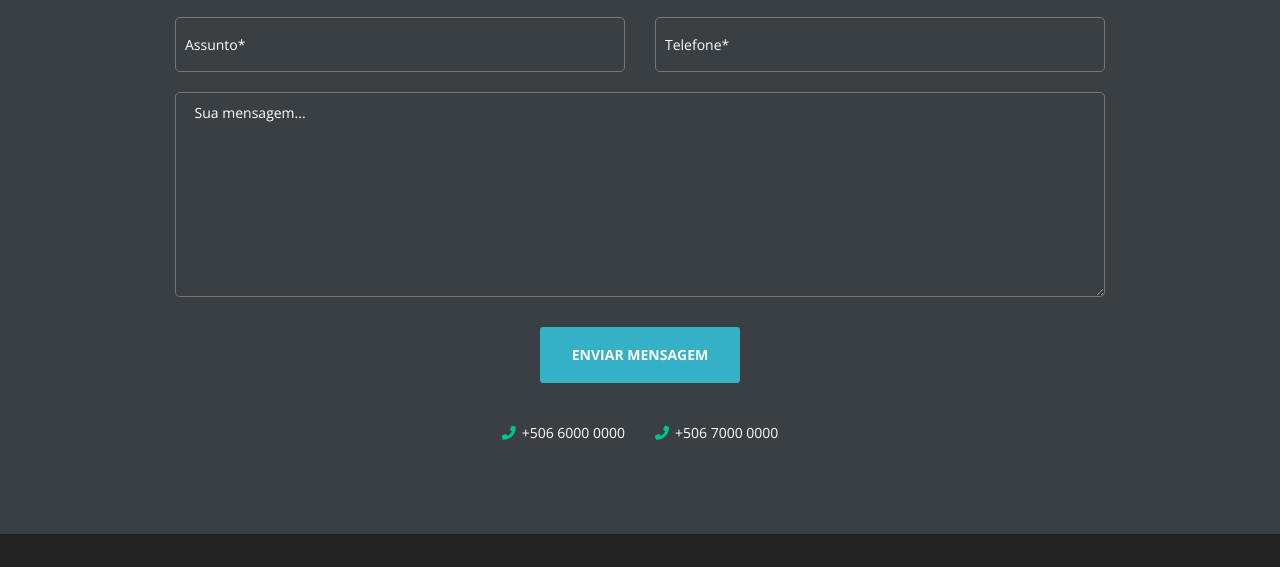
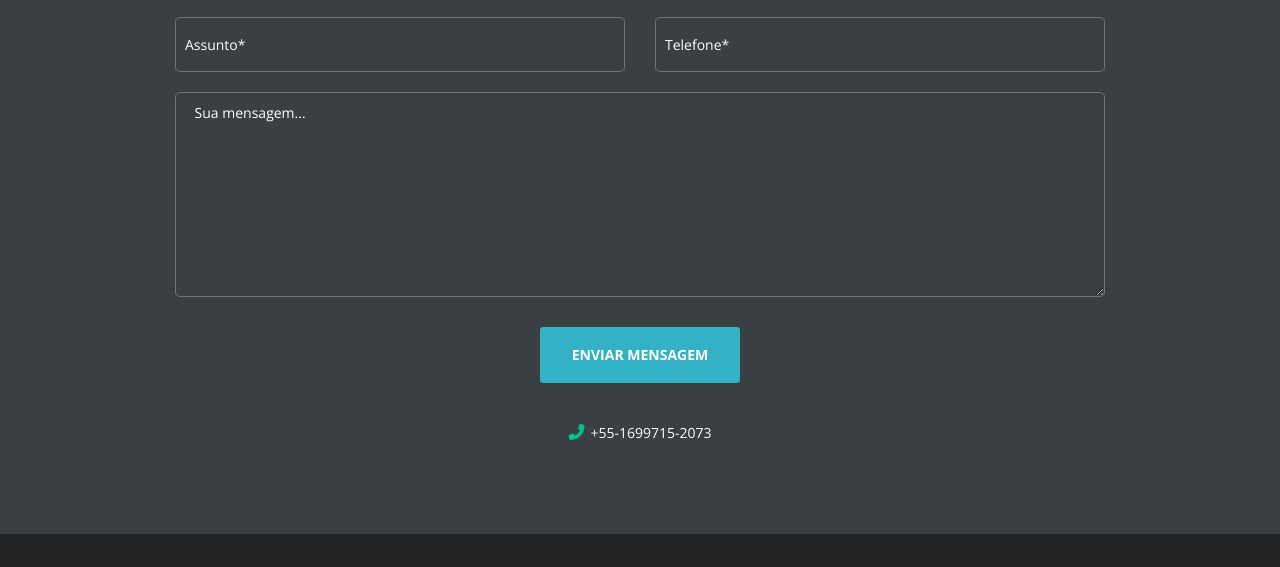
Before and after one commit to crjeffrey007/metatronstudio, a plain HTML site: page pt.html in a window 1280 px wide. Shown: the part 5729-6296 px from the top of the page. Drawn offline with nearby package versions, Linux system fonts and the light colour scheme.

Commit message:
Update pt.html

```diff
--- a/pt.html
+++ b/pt.html
@@ -657,13 +657,12 @@
     </div>
 
     <div class="row text-center" style="margin-top:40px;">
-      <div class="col-md-12">
-        <div style="display:flex;justify-content:center;gap:30px;flex-wrap:wrap;color:white;">
-          <div><i class="fas fa-phone-alt" style="color:#00c48f;margin-right:6px;"></i><span>+506 6000 0000</span></div>
-          <div><i class="fas fa-phone-alt" style="color:#00c48f;margin-right:6px;"></i><span>+506 7000 0000</span></div>
+        <div class="col-md-12">
+          <div style="display:flex;justify-content:center;gap:30px;flex-wrap:wrap;color:white;">
+            <div><i class="fas fa-phone-alt" style="color:#00c48f;margin-right:6px;font-size:16px;"></i><span>+55-1699715-2073</span></div>
+          </div>
         </div>
       </div>
-    </div>
 
   </div>
 </section>
```
